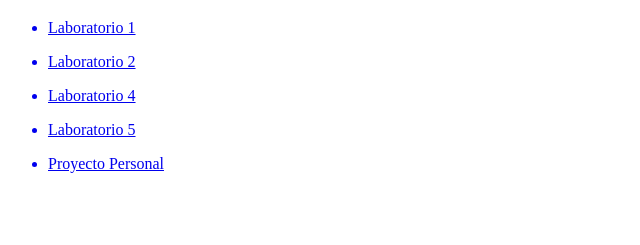
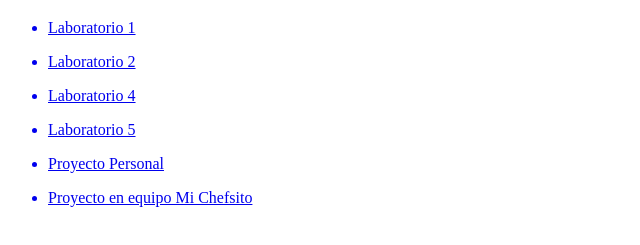
Before and after one commit to Adrianla98/LABS, a plain HTML site: page index.html in a window 1280 px wide. Shown: the part 61-306 px from the top of the page, without its empty margins (0-640 px from the left). Drawn offline with Linux system fonts and the light colour scheme.

Commit message:
Update index.html

```diff
--- a/index.html
+++ b/index.html
@@ -49,6 +49,13 @@
        </a>
   </ul>
 
+  <ul>
+    <a href= https://david3gzztmz.github.io/Proyecto_Parcial_DI/index.html target="_blank" >
+      <li> Proyecto en equipo Mi Chefsito
+      </li>
+       </a>
+  </ul>
+
 </body>
 
 </html>
```
